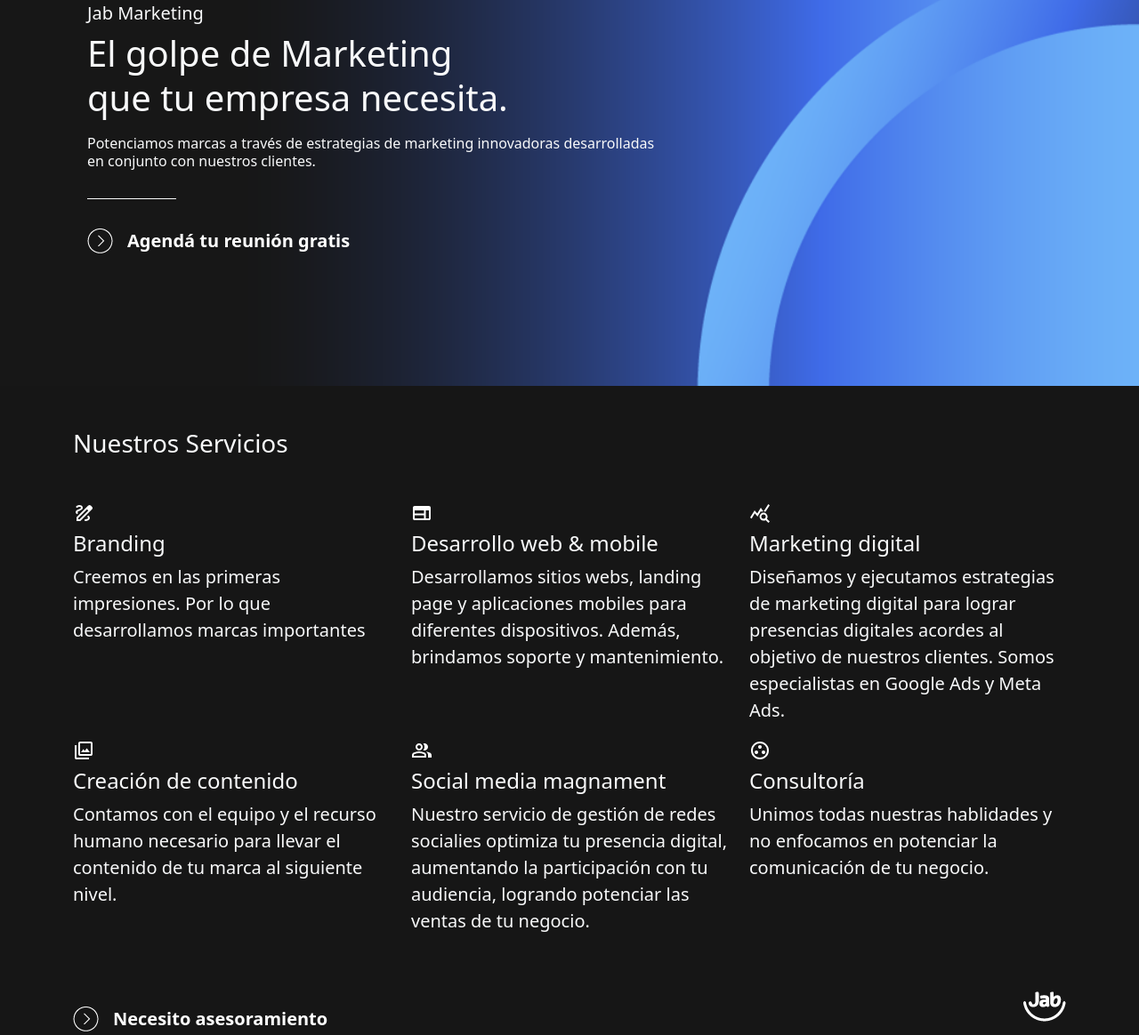
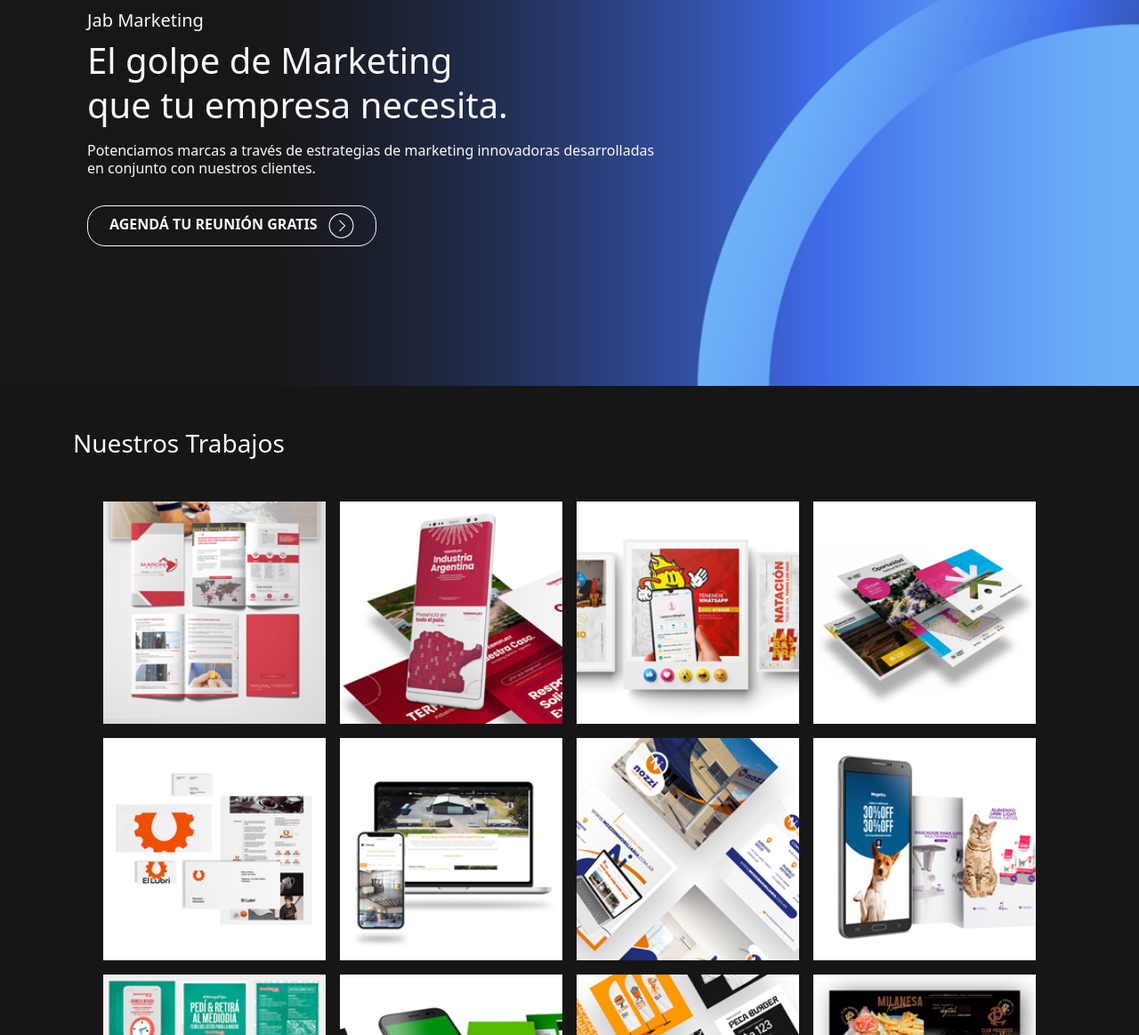
Before and after one commit to leomicchele/jab-landing, a plain HTML site: page index.html in a window 1280 px wide. Shown: the part 222-1386 px from the top of the page at 89% size. Drawn offline with nearby package versions, Linux system fonts and the light colour scheme.

Commit message:
change button and section

```diff
--- a/index.html
+++ b/index.html
@@ -68,10 +68,15 @@
           <p class="fs-1 text-light lh-sm">El golpe de Marketing <br> que tu empresa necesita.</p>
           <p class="text-light lh-sm">Potenciamos marcas a través de estrategias de marketing innovadoras desarrolladas<br> en conjunto con nuestros
             clientes.</p>
-          <hr class="text-light">
-          <div class="d-flex align-items-center mt-3">
-            <span class="me-3"><img src="./src/img/icons/chevron.png" alt=""></span>
-            <a href="#" class="fs-5 fw-semibold">Agendá tu reunión gratis</a>
+          <!-- <hr class="text-light"> -->
+          <div class="mt-3">
+            <a href="#" class=" d-flex justify-content-between gap-3 ">
+              <button type="button" class="btn btn-outline-light px-4 py-2 fs-7 fw-semibold">
+                AGENDÁ TU REUNIÓN GRATIS
+                <span class="ms-2"><img src="./src/img/icons/chevron.png" alt=""></span>
+              </button>
+            </a>
+
           </div>
         </main>
 
@@ -79,55 +84,7 @@
     </section>
   </div>
 
-  <!-- ----------------SERVICIOS---------------- -->
-  <div class="container-services py-5">
-    <section class="container">
-      <h3 class="text-light mb-5 justify-content-center">Nuestros Servicios</h3>
-      <div class="row mb-5">
-        <article class="col-12 col-md-6 col-lg-4">
-          <span><img src="./src/img/icons/Icon-Branding.svg" alt=""></span>
-          <h4 class="text-light mt-2">Branding</h4>
-          <p class="text-light fs-5">Creemos en las primeras impresiones. Por lo que desarrollamos marcas importantes</p>
-        </article>
-        <article class="col-12 col-md-6 col-lg-4">
-          <span><img src="./src/img/icons/Icon-DWeb.svg" alt=""></span>
-          <h4 class="text-light mt-2">Desarrollo web & mobile</h4>
-          <p class="text-light fs-5">Desarrollamos sitios webs, landing page y aplicaciones mobiles para diferentes dispositivos. Además, brindamos soporte y mantenimiento.</p>
-        </article>
-        <article class="col-12 col-md-6 col-lg-4">
-          <span><img src="./src/img/icons/Icon-Marketing.svg" alt=""></span>
-          <h4 class="text-light mt-2">Marketing digital</h4>
-          <p class="text-light fs-5">Diseñamos y ejecutamos estrategias de marketing digital para lograr presencias digitales acordes al objetivo de nuestros clientes. Somos especialistas en Google Ads y Meta Ads.          </p>
-        </article>
-        <article class="col-12 col-md-6 col-lg-4">
-          <span><img src="./src/img/icons/Icon-CreacionC.svg" alt=""></span>
-          <h4 class="text-light mt-2">Creación de contenido</h4>
-          <p class="text-light fs-5">Contamos con el equipo y el recurso humano necesario para llevar el contenido de tu marca al siguiente nivel.
-          </p>
-        </article>
-        <article class="col-12 col-md-6 col-lg-4">
-          <span><img src="./src/img/icons/Icon-SMM.svg" alt=""></span>
-          <h4 class="text-light mt-2">Social media magnament</h4>
-          <p class="text-light fs-5">Nuestro servicio de gestión de redes socialies optimiza tu presencia digital, aumentando la participación con tu audiencia, logrando potenciar las ventas de tu negocio.
-          </p>
-        </article>
-        <article class="col-12 col-md-6 col-lg-4">
-          <span><img src="./src/img/icons/Icon-Consultoria.svg" alt=""></span>
-          <h4 class="text-light mt-2">Consultoría</h4>
-          <p class="text-light fs-5">Unimos todas nuestras hablidades y no enfocamos en potenciar la comunicación de tu negocio.</p>
-        </article>
-
-      </div>
-      <div class="d-flex justify-content-between">
-        <div class="d-flex align-items-center mt-3">
-          <span class="me-3"><img src="./src/img/icons/chevron.png" alt=""></span>
-          <a href="#" class="fs-5 fw-semibold">Necesito asesoramiento</a>
-        </div>
-        <span><img src="./src/img/icons/logo.png" alt=""></span>
-      </div>
-    </section>
-  </div>
-
+  <!-- ----------------TRABAJOS---------------- -->
   <div class="container-products py-5">
     <section class="container">
       <h3 class="text-light mb-5 justify-content-center">Nuestros Trabajos</h3>
@@ -276,6 +233,57 @@
       </div>
     </section>
   </div>
+
+  <!-- ----------------SERVICIOS---------------- -->
+  <div class="container-services py-5">
+    <section class="container">
+      <h3 class="text-light mb-5 justify-content-center">Nuestros Servicios</h3>
+      <div class="row mb-5">
+        <article class="col-12 col-md-6 col-lg-4">
+          <span><img src="./src/img/icons/Icon-Branding.svg" alt=""></span>
+          <h4 class="text-light mt-2">Branding</h4>
+          <p class="text-light fs-5">Creemos en las primeras impresiones. Por lo que desarrollamos marcas importantes</p>
+        </article>
+        <article class="col-12 col-md-6 col-lg-4">
+          <span><img src="./src/img/icons/Icon-DWeb.svg" alt=""></span>
+          <h4 class="text-light mt-2">Desarrollo web & mobile</h4>
+          <p class="text-light fs-5">Desarrollamos sitios webs, landing page y aplicaciones mobiles para diferentes dispositivos. Además, brindamos soporte y mantenimiento.</p>
+        </article>
+        <article class="col-12 col-md-6 col-lg-4">
+          <span><img src="./src/img/icons/Icon-Marketing.svg" alt=""></span>
+          <h4 class="text-light mt-2">Marketing digital</h4>
+          <p class="text-light fs-5">Diseñamos y ejecutamos estrategias de marketing digital para lograr presencias digitales acordes al objetivo de nuestros clientes. Somos especialistas en Google Ads y Meta Ads.          </p>
+        </article>
+        <article class="col-12 col-md-6 col-lg-4">
+          <span><img src="./src/img/icons/Icon-CreacionC.svg" alt=""></span>
+          <h4 class="text-light mt-2">Creación de contenido</h4>
+          <p class="text-light fs-5">Contamos con el equipo y el recurso humano necesario para llevar el contenido de tu marca al siguiente nivel.
+          </p>
+        </article>
+        <article class="col-12 col-md-6 col-lg-4">
+          <span><img src="./src/img/icons/Icon-SMM.svg" alt=""></span>
+          <h4 class="text-light mt-2">Social media magnament</h4>
+          <p class="text-light fs-5">Nuestro servicio de gestión de redes socialies optimiza tu presencia digital, aumentando la participación con tu audiencia, logrando potenciar las ventas de tu negocio.
+          </p>
+        </article>
+        <article class="col-12 col-md-6 col-lg-4">
+          <span><img src="./src/img/icons/Icon-Consultoria.svg" alt=""></span>
+          <h4 class="text-light mt-2">Consultoría</h4>
+          <p class="text-light fs-5">Unimos todas nuestras hablidades y no enfocamos en potenciar la comunicación de tu negocio.</p>
+        </article>
+
+      </div>
+      <div class="d-flex justify-content-between">
+        <div class="d-flex align-items-center mt-3">
+          <span class="me-3"><img src="./src/img/icons/chevron.png" alt=""></span>
+          <a href="#" class="fs-5 fw-semibold">Necesito asesoramiento</a>
+        </div>
+        <span><img src="./src/img/icons/logo.png" alt=""></span>
+      </div>
+    </section>
+  </div>
+
+
     <script src="https://cdn.jsdelivr.net/npm/bootstrap@5.3.2/dist/js/bootstrap.bundle.min.js" integrity="sha384-C6RzsynM9kWDrMNeT87bh95OGNyZPhcTNXj1NW7RuBCsyN/o0jlpcV8Qyq46cDfL" crossorigin="anonymous"></script>
 </body>
 </html>
--- a/style.css
+++ b/style.css
@@ -10,15 +10,36 @@
   height: 580px;
 }
 
+.container-menu button {
+  /* width: 260px; */
+  border-radius: 20px;
+  /* gap: 15px; */
+}
+
+.container-menu a:hover {
+  text-decoration: none;
+}
+/* .container-menu button:hover {
+  background-color: #007fff;
+
+}
+
+.container-menu button:active {
+background-color: #0058b1;
+}
+.container-menu button:focus-visible {
+  background-color: #0058b1;
+  } */
+
 .container-services {
   background-color: #161616;
 }
 
 .container-products {
-  background-image: url("./src/img/icons/background2.png");
+  /* background-image: url("./src/img/icons/background2.png");
   background-size: cover;
-  background-position: center;
-  /* height: 580px; */
+  background-position: center; */
+  background-color: #161616;
 }
 
 .container-products article {
```
